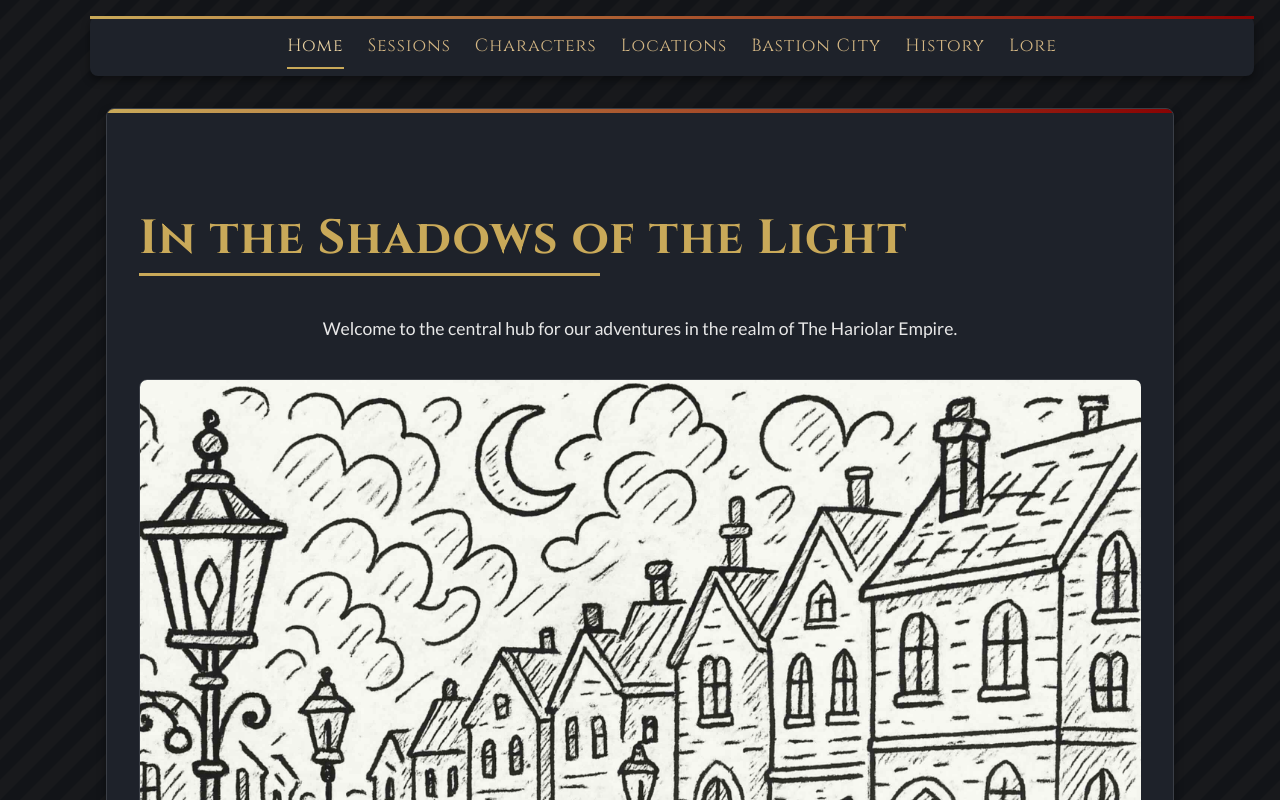
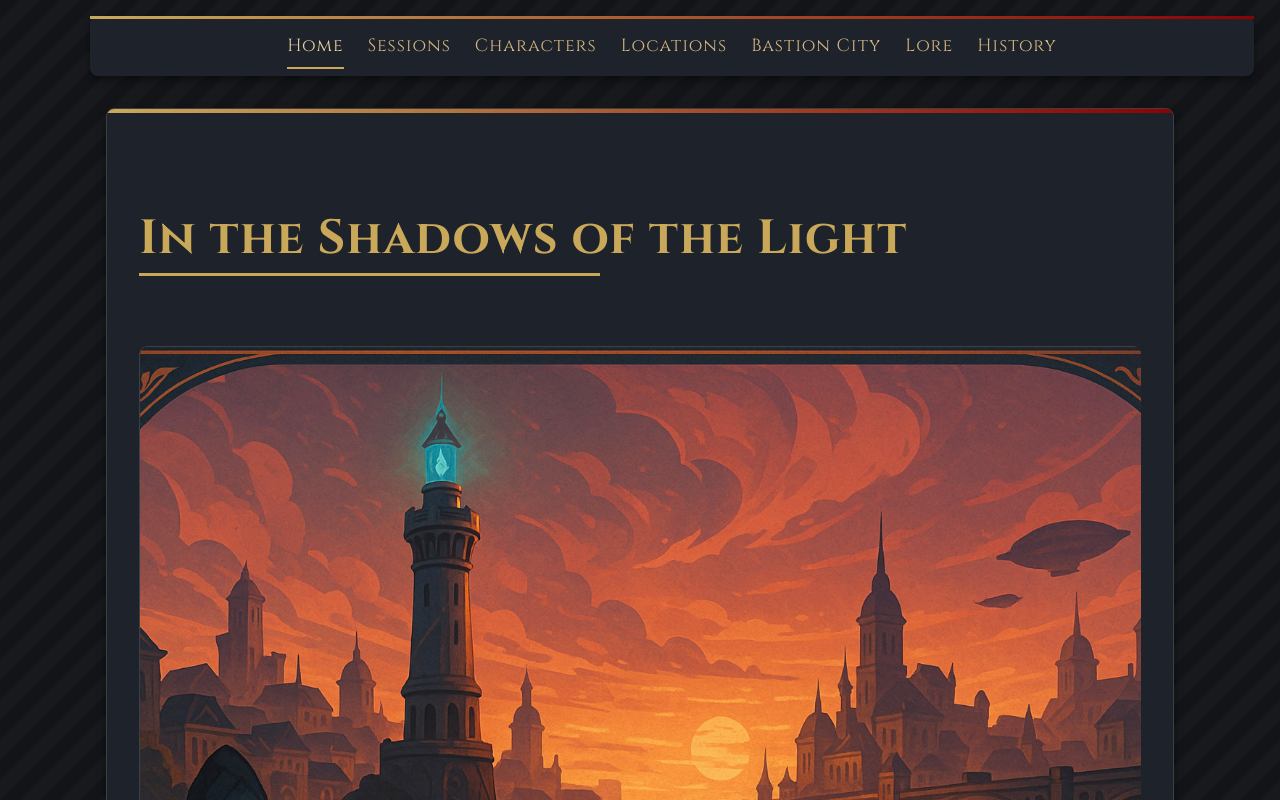
Before and after one commit to futsuriai/dnd, a Vue app: page /#/ in a window 1280 px wide. Shown: the top 800 px of the page. Built offline with nearby package versions, Linux system fonts and the light colour scheme.

Commit message:
New image

```diff
--- a/src/App.vue
+++ b/src/App.vue
@@ -18,8 +18,8 @@
           <li><router-link to="/locations">Locations</router-link></li>
           <li><router-link to="/bastion-city">Bastion City</router-link> <!-- Add link to Bastion City --></li>
           <!-- <li><router-link to="/items">Items</router-link></li> -->
+          <li><router-link to="/lore">Lore</router-link></li>
           <li><router-link to="/history">History</router-link></li>
-          <li><router-link to="/lore">Lore</router-link></li>
         </ul>
       </nav>
     </header>
--- a/src/views/HomeView.vue
+++ b/src/views/HomeView.vue
@@ -1,10 +1,6 @@
 <template>
     <div class="content-section">
       <h1>{{ campaignName }}</h1>
-      <p class="intro-text">
-        Welcome to the central hub for our adventures in the realm of {{ worldName }}.
-      </p>
-
       <!-- Campaign banner image -->
       <div class="banner-container">
         <img src="../assets/gaslamp.jpg" alt="Campaign Banner" class="campaign-banner">
```
Also changed, not shown: src/assets/gaslamp.jpg.
